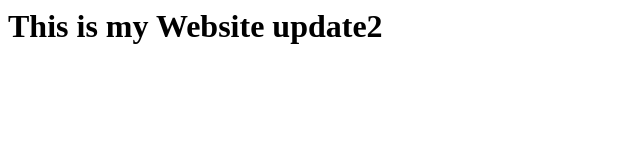
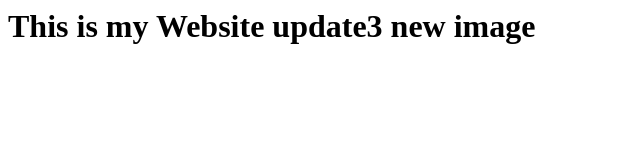
Before and after one commit to bek24/myapp, a plain HTML site: page docker/index.html in a window 1280 px wide. Shown: the whole page, without its empty margins (0-640 px from the left). Drawn offline with Linux system fonts and the light colour scheme.

Commit message:
new push docker

```diff
--- a/docker/index.html
+++ b/docker/index.html
@@ -1 +1 @@
-<h1> This is my Website update2 <h1>
+<h1> This is my Website update3 new image <h1>
```
Also changed, not shown: 1 other file.
